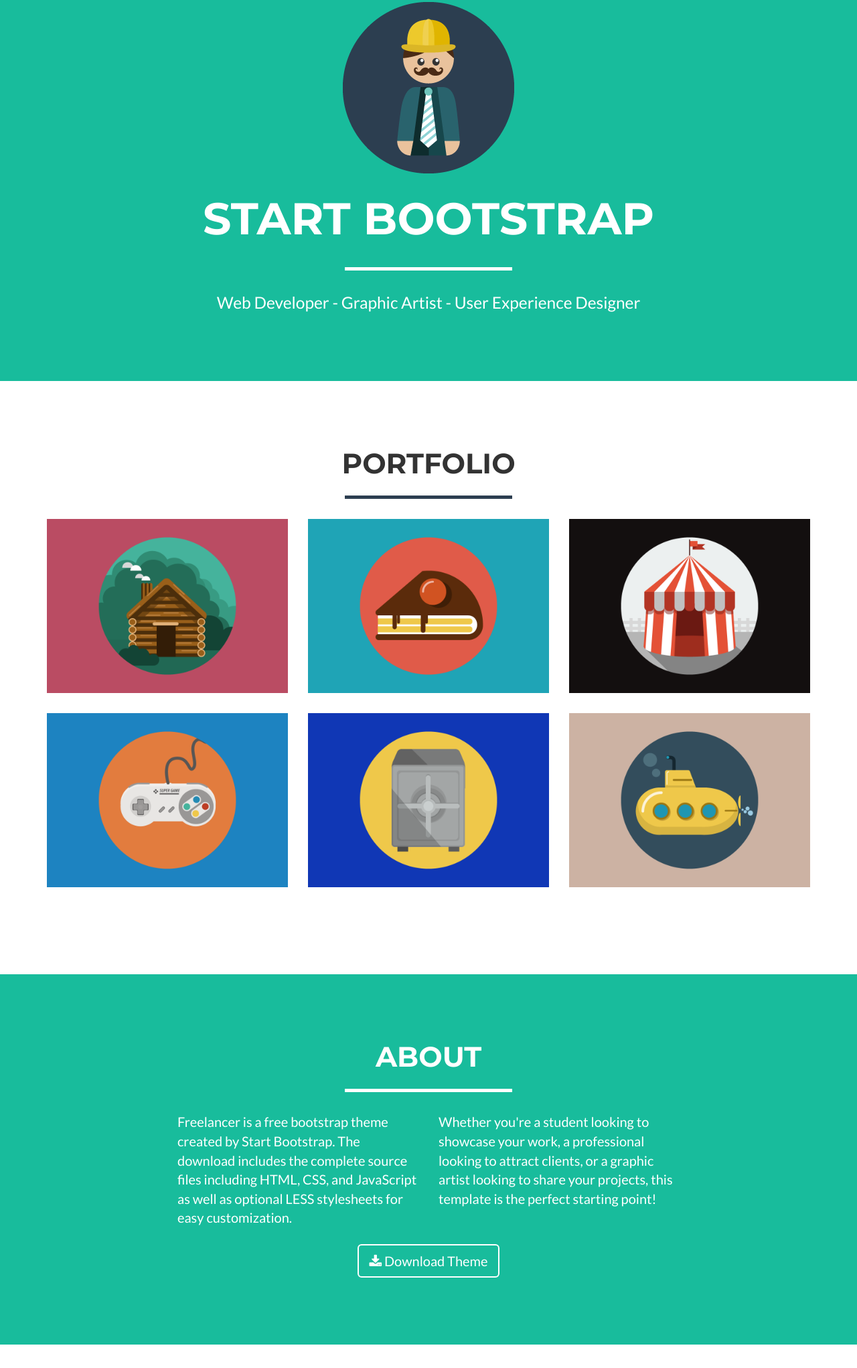
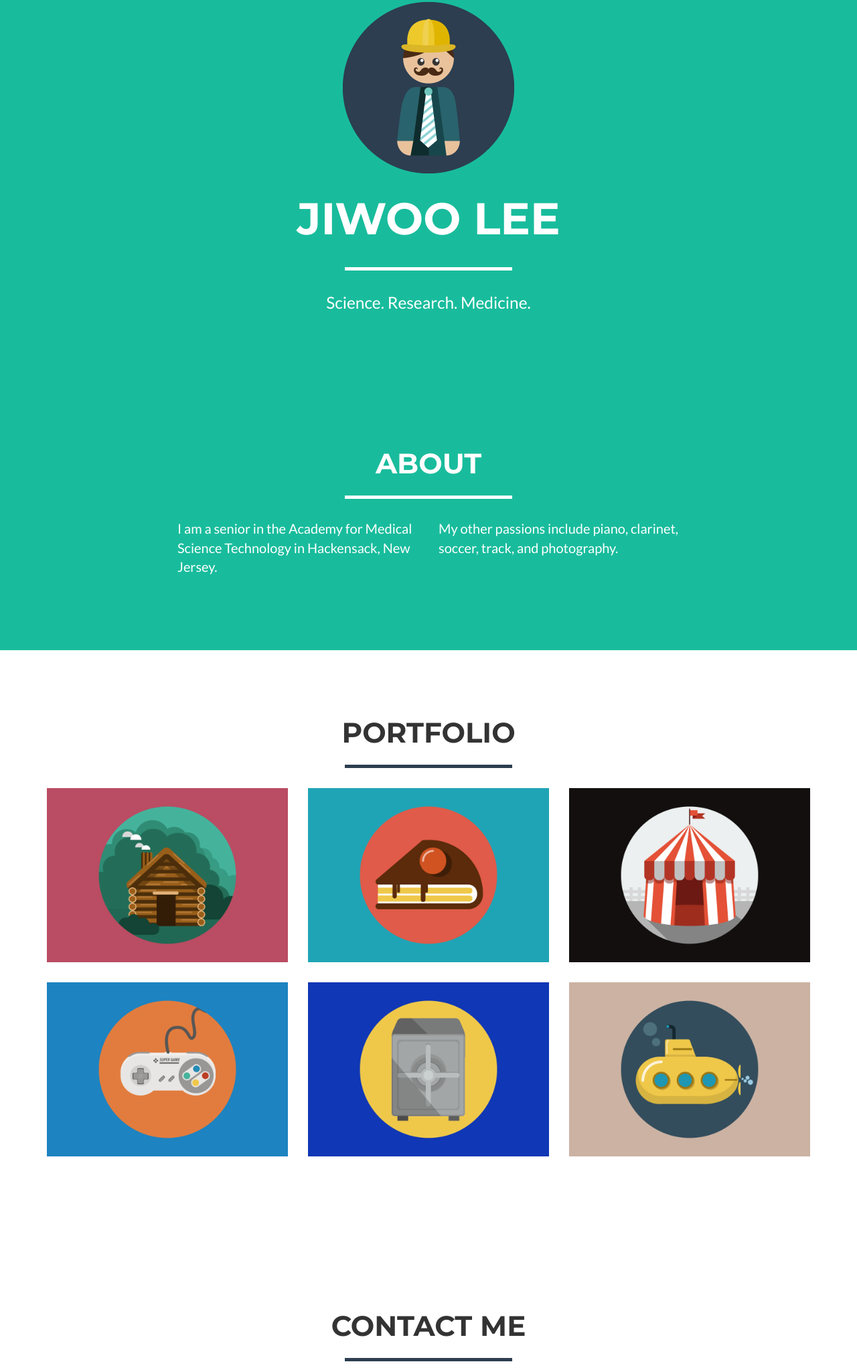
Before and after one commit to jiwoo-lee/jiwoo-lee.github.io, a website: page index.html in a window 1280 px wide. Shown: the part 197-2240 px from the top of the page at 67% size. Drawn offline with nearby package versions, Linux system fonts and the light colour scheme.

Commit message:
changing header

```diff
--- a/index.html
+++ b/index.html
@@ -9,7 +9,7 @@
     <meta name="description" content="">
     <meta name="author" content="">
 
-    <title>Freelancer - Start Bootstrap Theme</title>
+    <title>Jiwoo Lee</title>
 
     <!-- Bootstrap Core CSS -->
     <link href="css/bootstrap.min.css" rel="stylesheet">
@@ -41,7 +41,7 @@
                 <button type="button" class="navbar-toggle" data-toggle="collapse" data-target="#bs-example-navbar-collapse-1">
                     <span class="sr-only">Toggle navigation</span> Menu <i class="fa fa-bars"></i>
                 </button>
-                <a class="navbar-brand" href="#page-top">Start Bootstrap</a>
+                <a class="navbar-brand" href="#page-top">Jiwoo Lee</a>
             </div>
 
             <!-- Collect the nav links, forms, and other content for toggling -->
@@ -50,11 +50,11 @@
                     <li class="hidden">
                         <a href="#page-top"></a>
                     </li>
-                    <li class="page-scroll">
+                  	<li class="page-scroll">
+                        <a href="#about">About</a>
+                    </li>
+										<li class="page-scroll">
                         <a href="#portfolio">Portfolio</a>
-                    </li>
-                    <li class="page-scroll">
-                        <a href="#about">About</a>
                     </li>
                     <li class="page-scroll">
                         <a href="#contact">Contact</a>
@@ -73,14 +73,34 @@
                 <div class="col-lg-12">
                     <img class="img-responsive" src="img/profile.png" alt="">
                     <div class="intro-text">
-                        <span class="name">Start Bootstrap</span>
+                        <span class="name">Jiwoo Lee</span>
                         <hr class="star-light">
-                        <span class="skills">Web Developer - Graphic Artist - User Experience Designer</span>
+                        <span class="skills">Science. Research. Medicine.</span>
                     </div>
                 </div>
             </div>
         </div>
     </header>
+
+    <!-- About Section -->
+    <section class="success" id="about">
+        <div class="container">
+            <div class="row">
+                <div class="col-lg-12 text-center">
+                    <h2>About</h2>
+                    <hr class="star-light">
+                </div>
+            </div>
+            <div class="row">
+                <div class="col-lg-4 col-lg-offset-2">
+                    <p>I am a senior in the Academy for Medical Science Technology in Hackensack, New Jersey.</p>
+                </div>
+                <div class="col-lg-4">
+                    <p>My other passions include piano, clarinet, soccer, track, and photography.</p>
+                </div>
+            </div>
+        </div>
+    </section>
 
     <!-- Portfolio Grid Section -->
     <section id="portfolio">
@@ -150,31 +170,6 @@
                             </div>
                         </div>
                         <img src="img/portfolio/submarine.png" class="img-responsive" alt="">
-                    </a>
-                </div>
-            </div>
-        </div>
-    </section>
-
-    <!-- About Section -->
-    <section class="success" id="about">
-        <div class="container">
-            <div class="row">
-                <div class="col-lg-12 text-center">
-                    <h2>About</h2>
-                    <hr class="star-light">
-                </div>
-            </div>
-            <div class="row">
-                <div class="col-lg-4 col-lg-offset-2">
-                    <p>Freelancer is a free bootstrap theme created by Start Bootstrap. The download includes the complete source files including HTML, CSS, and JavaScript as well as optional LESS stylesheets for easy customization.</p>
-                </div>
-                <div class="col-lg-4">
-                    <p>Whether you're a student looking to showcase your work, a professional looking to attract clients, or a graphic artist looking to share your projects, this template is the perfect starting point!</p>
-                </div>
-                <div class="col-lg-8 col-lg-offset-2 text-center">
-                    <a href="#" class="btn btn-lg btn-outline">
-                        <i class="fa fa-download"></i> Download Theme
                     </a>
                 </div>
             </div>
--- a/less/freelancer.less
+++ b/less/freelancer.less
@@ -206,7 +206,7 @@
 }
 
 section.success {
-	background: @theme-success;
+	background: #ffffff;
 	color: white;
 }
 
--- a/less/variables.less
+++ b/less/variables.less
@@ -3,7 +3,7 @@
 // Gray and Brand Colors for use across theme
 
 @theme-primary:    #2C3E50;
-@theme-success:    #18BC9C;
+@theme-success:    #ffffff;
 
 @gray-base:        #000;
 @gray-darker:      lighten(@gray-base, 13.5%); // #222
```
